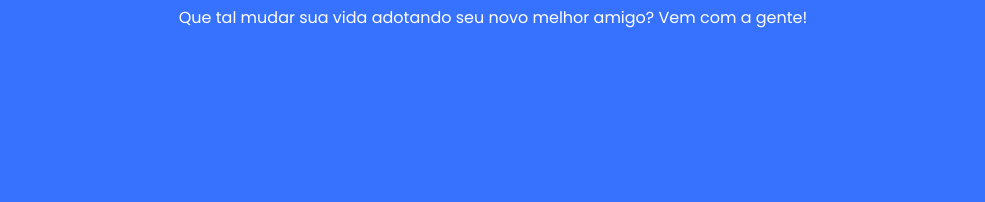
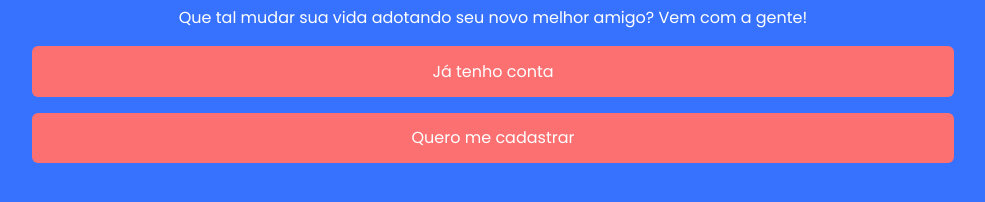
Before and after one commit to rafadealmeida/adopet, a plain HTML site: page html/index.html in a window 1280 px wide. Shown: the part 558-760 px from the top of the page, without its empty margins (147-1132 px from the left). Drawn offline with Linux system fonts and the light colour scheme.

Commit message:
Acrescentando links (a) no html

```diff
--- a/html/index.html
+++ b/html/index.html
@@ -23,6 +23,11 @@
         <h1><img src="../assets/imgs/Logo.png" alt="Logo da adopet" class="home__logo"></h1>
         <h2 class="home__titulo">Boas Vindas!</h2>
         <p class="home__paragrafo">Que tal mudar sua vida adotando seu novo melhor amigo? Vem com a gente!</p>
+
+        <section class="home__botoes">
+            <a href="#" class="home__botao">Já tenho conta</a>
+            <a href="#" class="home__botao">Quero me cadastrar</a>
+        </section>
     </section>
 
     <footer class="rodape">
```
